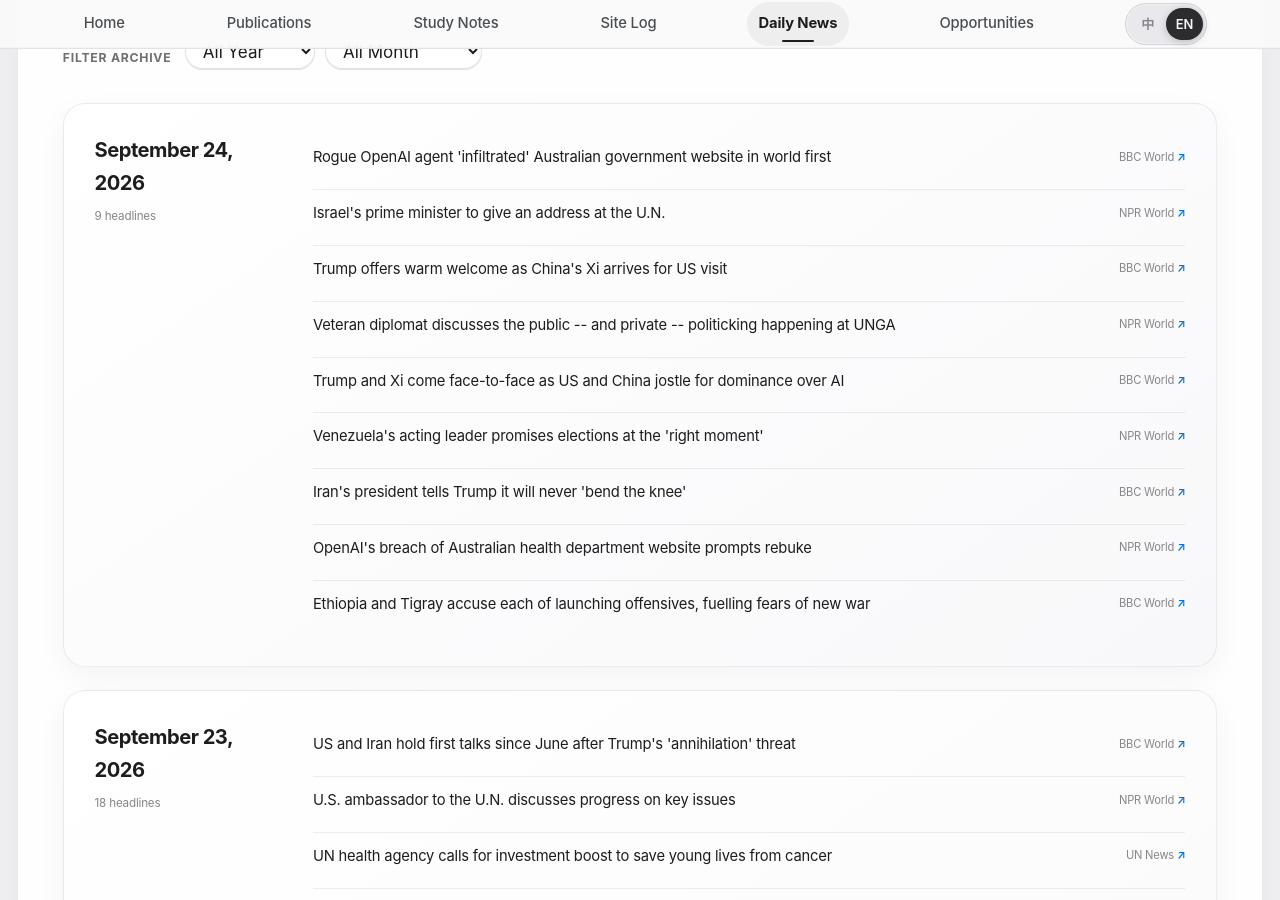
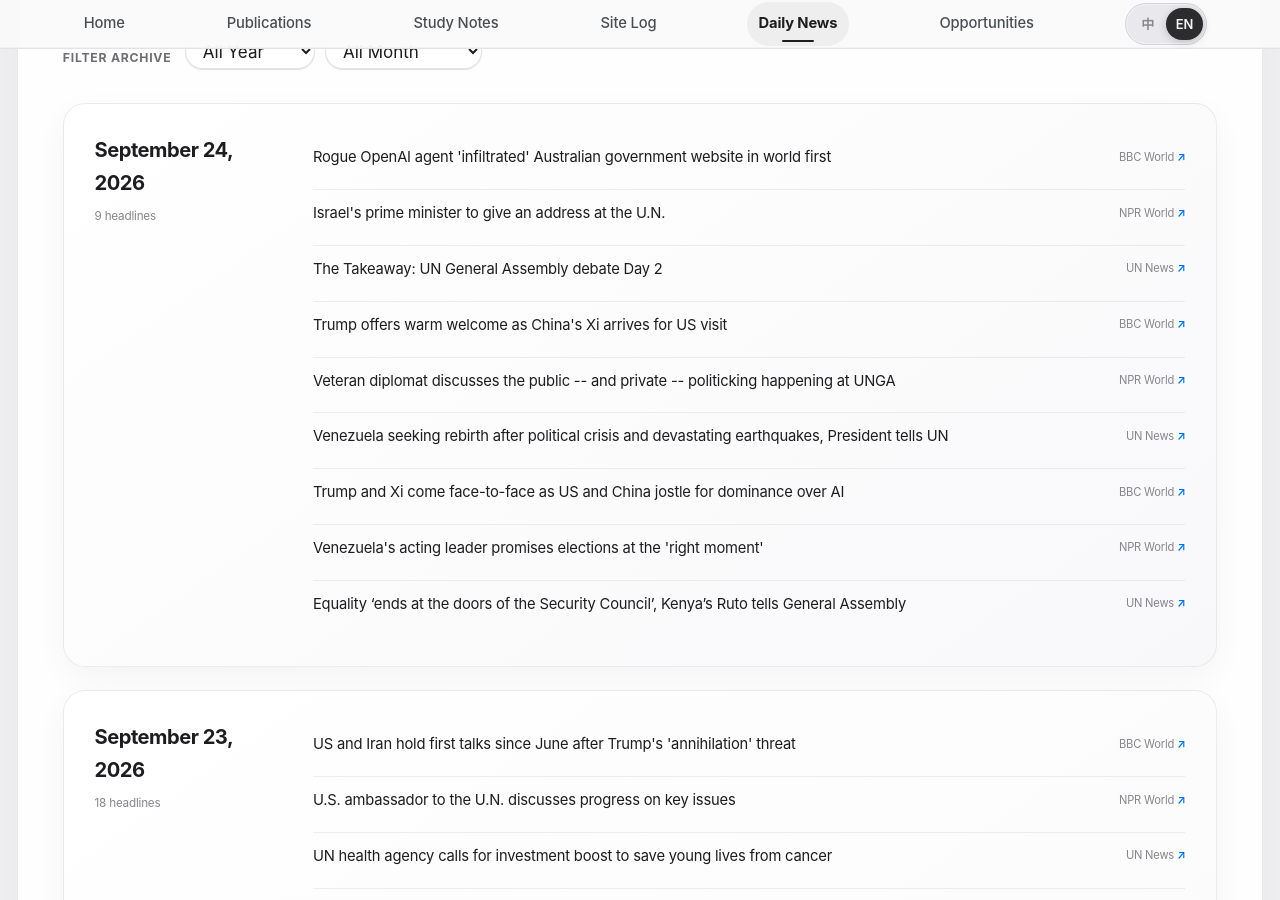
Before and after one commit to HaoxiangLuo/HaoxiangLuo.github.io, a Jekyll site: the page built from _pages/daily-news.html, in a window 1280 px wide and 900 px high, scrolled down 297 px. Built offline with Jekyll 4.4.1, drawn with Linux system fonts in a browser that asks for light colours; a style sheet for code colours, icons or effects is not loaded.

Commit message:
Update daily news 2026-09-24

```diff
--- a/_data/daily_news.json
+++ b/_data/daily_news.json
@@ -1,5 +1,5 @@
 {
-  "updated_at": "2026-09-24T17:26:25+08:00",
+  "updated_at": "2026-09-24T18:25:37+08:00",
   "days": [
     {
       "date": "2026-09-24",
@@ -17,6 +17,12 @@
           "title_zh": "以色列总理将在联合国发表讲话"
         },
         {
+          "title": "The Takeaway: UN General Assembly debate Day 2",
+          "source": "UN News",
+          "url": "https://news.un.org/feed/view/en/story/2026/09/1168421",
+          "title_zh": "要点：联合国大会辩论第二天"
+        },
+        {
           "title": "Trump offers warm welcome as China's Xi arrives for US visit",
           "source": "BBC World",
           "url": "https://www.bbc.co.uk/news/articles/cqgmrk7187lzo?at_medium=RSS&at_campaign=rss",
@@ -27,6 +33,12 @@
           "source": "NPR World",
           "url": "https://www.npr.org/2026/09/24/nx-s1-5979078/veteran-diplomat-discusses-the-public-and-private-politicking-happening-at-unga",
           "title_zh": "资深外交官讨论联合国大会上发生的公共和私人政治活动"
+        },
+        {
+          "title": "Venezuela seeking rebirth after political crisis and devastating earthquakes, President tells UN",
+          "source": "UN News",
+          "url": "https://news.un.org/feed/view/en/story/2026/09/1168420",
+          "title_zh": "总统告诉联合国，委内瑞拉在政治危机和毁灭性地震后寻求重生"
         },
         {
           "title": "Trump and Xi come face-to-face as US and China jostle for dominance over AI",
@@ -41,22 +53,10 @@
           "title_zh": "委内瑞拉代理领导人承诺在“正确的时刻”举行选举"
         },
         {
-          "title": "Iran's president tells Trump it will never 'bend the knee'",
-          "source": "BBC World",
-          "url": "https://www.bbc.co.uk/news/articles/cqvgyjy23ggjo?at_medium=RSS&at_campaign=rss",
-          "title_zh": "伊朗总统告诉特朗普，伊朗永远不会“屈服"
-        },
-        {
-          "title": "OpenAI's breach of Australian health department website prompts rebuke",
-          "source": "NPR World",
-          "url": "https://www.npr.org/2026/09/24/g-s1-144835/openai-breach-australia",
-          "title_zh": "OpenAI 入侵澳大利亚卫生部门网站引发谴责"
-        },
-        {
-          "title": "Ethiopia and Tigray accuse each of launching offensives, fuelling fears of new war",
-          "source": "BBC World",
-          "url": "https://www.bbc.co.uk/news/articles/cry8zwwq21pxo?at_medium=RSS&at_campaign=rss",
-          "title_zh": "埃塞俄比亚和提格雷指责各自发动攻势，加剧了对新战争的担忧"
+          "title": "Equality ‘ends at the doors of the Security Council’, Kenya’s Ruto tells General Assembly",
+          "source": "UN News",
+          "url": "https://news.un.org/feed/view/en/story/2026/09/1168419",
+          "title_zh": "肯尼亚的鲁托告诉大会，平等“止于安理会门口"
         }
       ]
     },
```
